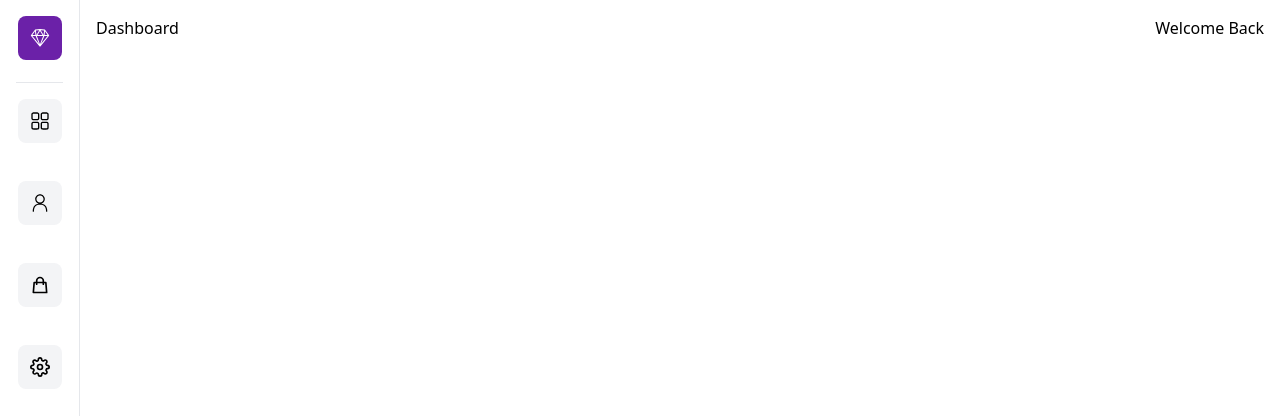
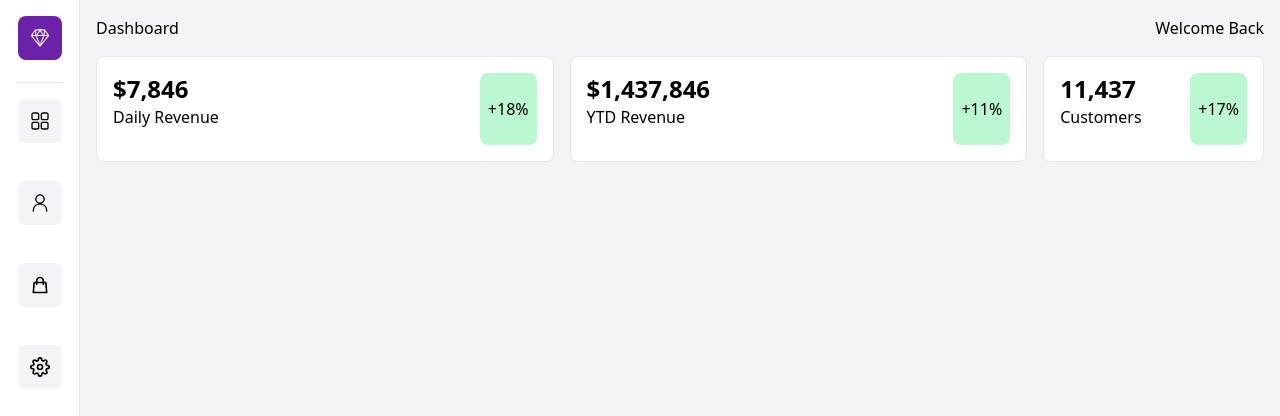
Before and after one commit to serdarsen/next-dashboard-playground, a Next.js app: page / in a window 1280 px wide. Shown: the top 416 px of the page. Built offline with nearby package versions, Linux system fonts and the light colour scheme.

Commit message:
Add top cards.

```diff
--- /dev/null
+++ b/components/TopCards.tsx
@@ -0,0 +1,35 @@
+const TopCards = () => {
+  return (
+    <div className="grid gap-4 p-4 lg:grid-cols-5">
+      <div className="col-span-1 flex w-full justify-between rounded-lg border bg-white p-4 dark:border-slate-600 dark:bg-slate-700 lg:col-span-2">
+        <div className="flex w-full flex-col pb-4">
+          <p className="text-2xl font-bold">$7,846</p>
+          <p>Daily Revenue</p>
+        </div>
+        <p className="flex items-center justify-center rounded-lg bg-green-200 p-2 dark:bg-green-800">
+          +18%
+        </p>
+      </div>
+      <div className="col-span-1 flex w-full justify-between rounded-lg border bg-white p-4 dark:border-slate-600 dark:bg-slate-700 lg:col-span-2">
+        <div className="flex w-full flex-col pb-4">
+          <p className="text-2xl font-bold">$1,437,846</p>
+          <p>YTD Revenue</p>
+        </div>
+        <p className="flex items-center justify-center rounded-lg bg-green-200 p-2 dark:bg-green-800">
+          +11%
+        </p>
+      </div>
+      <div className="flex w-full justify-between rounded-lg border bg-white p-4 dark:border-slate-600 dark:bg-slate-700">
+        <div className="flex w-full flex-col pb-4">
+          <p className="text-2xl font-bold">11,437</p>
+          <p>Customers</p>
+        </div>
+        <p className="flex items-center justify-center rounded-lg bg-green-200 p-2 dark:bg-green-800">
+          +17%
+        </p>
+      </div>
+    </div>
+  );
+};
+
+export default TopCards;
--- a/pages/index.tsx
+++ b/pages/index.tsx
@@ -1,4 +1,5 @@
 import Header from "@/components/Header";
+import TopCards from "@/components/TopCards";
 import type { NextPage } from "next";
 import Head from "next/head";
 
@@ -17,8 +18,9 @@ const Home: NextPage = () => {
         />
         <link rel="icon" href="/favicon.ico" />
       </Head>
-      <main className="min-h-screen">
+      <main className="min-h-screen bg-gray-100 dark:bg-slate-800">
         <Header />
+        <TopCards />
       </main>
     </>
   );
```
